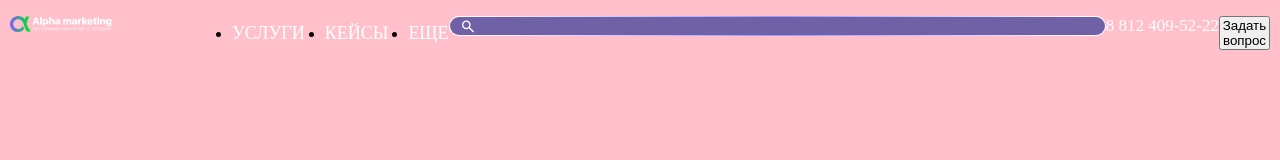
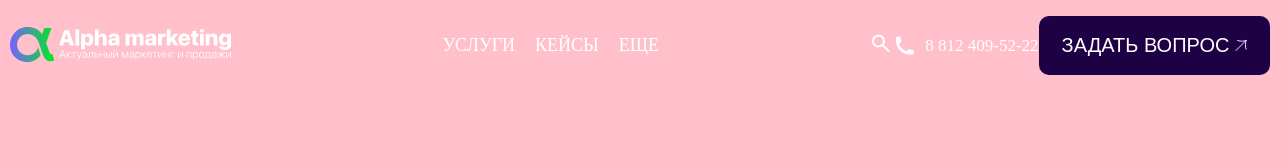
Before and after one commit to Igrrrr/alpham, a website: page src/index.html in a window 1280 px wide. Drawn offline with nearby package versions, Linux system fonts and the light colour scheme; files that its build step writes are made by us from their sources; files whose address does not match are found by name; a web font is replaced by a local one.

Commit message:
fix: header__button

```diff
--- a/src/html/header.html
+++ b/src/html/header.html
@@ -2,14 +2,23 @@
   <div class="header__container">
     <div class="header__top">
       @@include('./logo.html', {})
-      <a href="javascript:void(0)" class="header__cell">8 812 409-52-22</a>
-
+      <div class="header__cell-container">
+        <img src="@img/phone.svg" alt="" class="header__cell-icon">
+        <a href="javascript:void(0)" class="header__cell">8 812 409-52-22</a>
+      </div>
     </div>
     <div class="header__bottom">
       @@include('./menu.html', {})
       <!-- <input type="text" class="header__input" placeholder="pla"> -->
       @@include('./searchSection.html', {})
     </div>
-    <button class="header__button">Задать вопрос</button>
+    <div class="header__button-container">
+      <button class="header__button">
+        ЗАДАТЬ ВОПРОС
+        <img src="@img/Arrow.svg" alt="arrow" class="header__button-arrow">
+      </button>
+
+    </div>
+
   </div>
 </header>
--- a/src/scss/modules/_header.scss
+++ b/src/scss/modules/_header.scss
@@ -7,6 +7,7 @@
   &__container {
     padding: 0 10px;
     display: flex;
+    align-items: center;
   }
 
   &__top {
@@ -24,10 +25,18 @@
   }
 
   &__cell {
-    order: 4;
     color: $font-white;
     font-size: $subtitle;
     white-space: nowrap;
+
+    &-container {
+      order: 4;
+      display: flex;
+      align-items: center;
+      gap: 8px;
+    }
+
+
   }
 
   &__input {
@@ -42,14 +51,39 @@
   }
 
   &__button {
-    order: 5;
+    padding: 15px 20px;
+    border: double 3px transparent;
+    background-image: linear-gradient(#1E0044, #1E0044),
+                      linear-gradient(90deg, rgba(56,63,236,1) 0%, rgba(35,255,255,1) 100%);
+    color: $font-white;
+    font-size: 20px;
+    border-radius: 10px;
+
+    &-container {
+      order: 5;
+      //padding: 15px 20px;
+
+    }
+
   }
 }
 
-.logo__container {
-  display: flex;
-  width: 222px;
+.logo {
+  &__container {
+    display: flex;
+    width: 222px;
+  }
+
+  &__icon {
+    display: block;
+    width: 100%;
+  }
 }
+
+// .logo__container {
+//   display: flex;
+//   width: 222px;
+// }
 
 .burger {
   order: 2
--- a/src/scss/modules/_reset.scss
+++ b/src/scss/modules/_reset.scss
@@ -6,3 +6,7 @@
 a {
   text-decoration: none;
 }
+
+ul {
+  list-style-type: none;
+}
--- a/src/scss/modules/searchSection.scss
+++ b/src/scss/modules/searchSection.scss
@@ -1,3 +1,24 @@
+.search {
+
+  // &__container {
+  //   border: none;
+  //   background: transparent;
+  // }
+  &__input-container {
+    display: none;
+  }
+  &__button {
+    border: none;
+    background: transparent;
+
+    &-icon {
+      width: 24px;
+    }
+  }
+}
+
+@media (width <= 400px) {
+
   .search {
     //background-color: yellow;
     width: 100%;
@@ -38,6 +59,9 @@
         //flex-grow: 1;
         width: 100%;
         //display: flex;
+
       }
     }
   }
+
+}
```
Also changed, not shown: src/img/Arrow.svg (added), src/img/phone.svg (added). Lines whose indentation alone changed are shown as unchanged.
